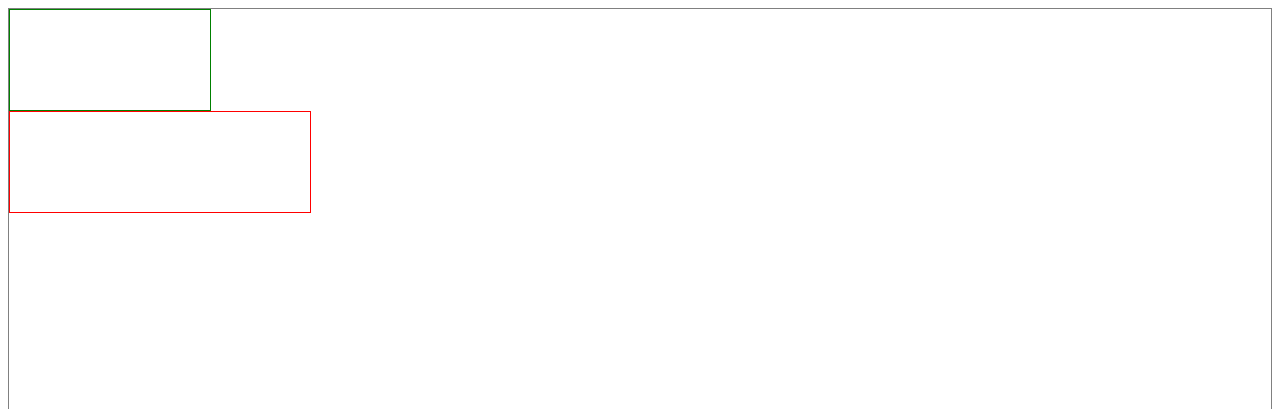
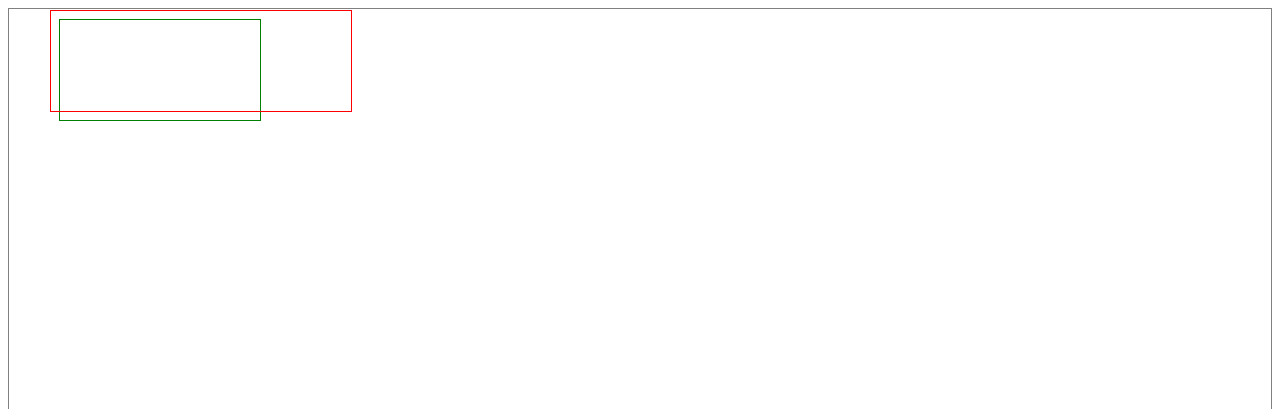
Before and after one commit to sirraali/fend, a plain HTML site: page index.html in a window 1280 px wide. Shown: the top 409 px of the page. Drawn offline with Linux system fonts and the light colour scheme.

Commit message:
elements positioning

```diff
--- a/main.css
+++ b/main.css
@@ -7,10 +7,16 @@
     border: 1px solid green;
     width: 200px;
     height: 100px;
+    position: relative;
+    top: 10px;
+    left: 50px;
 }
 
 .absolute {
     border: 1px solid red;
     width: 300px;
     height: 100px;
+    position: absolute;
+    top: 10px;
+    left: 50px;
 }
```
